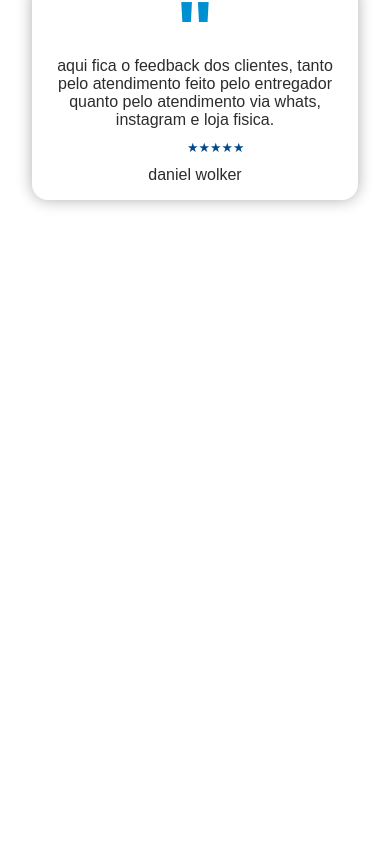
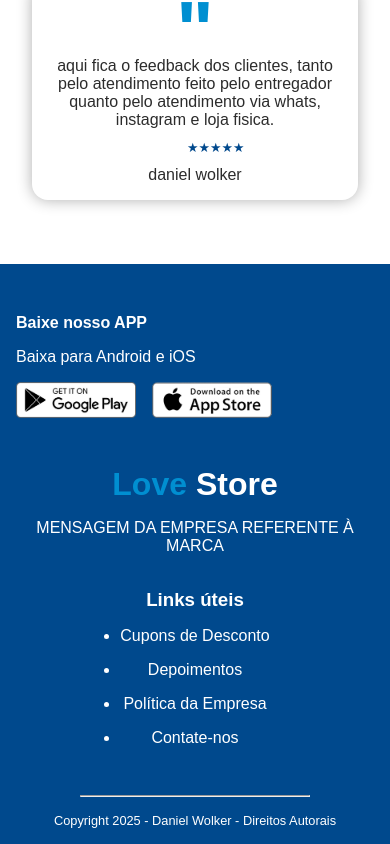
Before and after one commit to danwolker/ecommerce-vite, a React (Vite) app: page / in a window 390 px wide. Shown: the part 7876-8720 px from the top of the page. Before the commit the page ends 8140 px from the top, so only its background shows below. Built offline with nearby package versions, Linux system fonts and the light colour scheme.

Commit message:
Ajustes css e responsivdade +implementação footer

```diff
--- a/src/App.tsx
+++ b/src/App.tsx
@@ -5,6 +5,7 @@ import Header from "./components/Header";
 import ProductsList from "./components/ProductsList";
 import ExclusiveSection from "./components/ExclusiveSection";
 import TestimonialsList from "./components/TestimonialsList";
+import Footer from "./components/Footer";
 
 function App() {
   const [products, setProducts] = useState([]);
@@ -35,6 +36,7 @@ function App() {
         </main>
         <ExclusiveSection />
         <TestimonialsList />
+        <Footer />
       </div>
     </Router>
   );
--- a/src/components/ExclusiveSection.tsx
+++ b/src/components/ExclusiveSection.tsx
@@ -3,7 +3,7 @@ import { FontAwesomeIcon } from "@fortawesome/react-fontawesome";
 import { Link } from "react-router-dom"
 import React from "react";
 
-export default function ExclusiveSection () {
+export default function ExclusiveSection() {
     return <div className="exclusive-section">
         <div className="page-inner-content">
             <div className="content">
--- /dev/null
+++ b/src/components/Footer.tsx
@@ -0,0 +1,51 @@
+import React from 'react';
+import { Link } from "react-router-dom";
+
+export default function Footer() {
+    return (
+        <footer>
+            <div className="pager-inner-content content">
+                <div className="download-option">
+                    <p>Baixe nosso APP</p>
+                    <p>Baixa para Android e iOS</p>
+                    <div>
+                        <img src="/public/images/play-store.png" alt="Play Store download" />
+                        <img src="/public/images/app-store.png" alt="App Store download" />
+                    </div>
+                </div>
+
+                <div className="logo-footer">
+                    <h1 className="logo">
+                        Love <span>Store</span>
+                    </h1>
+                    <p>MENSAGEM DA EMPRESA REFERENTE À MARCA
+                    </p>
+                </div>
+            </div>
+            <div className="links">
+                <h3>Links úteis</h3>
+                <ul>
+                    <li>
+                        <Link to="/">Cupons de Desconto</Link>
+                    </li>
+                    <li>
+                        <Link to="/">Depoimentos</Link>
+                    </li>
+                    <li>
+                        <Link to="/">Política da Empresa</Link>
+                    </li>
+                    <li>
+                        <Link to="/">Contate-nos</Link>
+                    </li>
+                </ul>
+            </div>
+            <div className="page-inner-content">
+                <hr />
+
+                <p className="copyright">
+                    Copyright 2025 - Daniel Wolker - Direitos Autorais
+                </p>
+            </div>
+        </footer>
+    );
+}
--- a/src/components/TestimonialsList.tsx
+++ b/src/components/TestimonialsList.tsx
@@ -1,6 +1,6 @@
 import React from "react";
 
-export default function TestimonialsList (){
+export default function TestimonialsList() {
     return (
         <div className="page-inner-content">
             <div className="testimonials">
--- a/src/index.css
+++ b/src/index.css
@@ -281,7 +281,7 @@ header .Right-side img {
   gap: 0.25rem;
   padding: 0.8rem;
   background-color: var(--primary-color);
-  color:#e9e9e9;
+  color: #e9e9e9;
   border-radius: 8px;
   font-size: 1rem;
   transition: all 0.2s;
@@ -301,7 +301,6 @@ header .Right-side img {
 
 .section-title {
   margin-top: 2rem;
-
 }
 
 .section-title h3 {
@@ -334,14 +333,130 @@ header .Right-side img {
 .exclusive-section .content .left-side {
   display: flex;
   flex-direction: column;
-  gap: 1rem ;
+  gap: 1rem;
 }
 
 .exclusive-section .content .right-side {
   max-width: 500px;
 }
 
-@media(max-width: 800px){
+/* TESTIMONIALS */
+
+.testimonials {
+  display: flex;
+  padding: 4rem 1rem;
+  justify-content: space-evenly;
+}
+
+.testimonial {
+  display: flex;
+  flex-direction: column;
+  align-items: center;
+  justify-content: center;
+  flex-basis: 30%;
+  text-align: center;
+  box-shadow: 0px 0px 15px #afafaf;
+  padding: 1rem;
+  border-radius: 1rem;
+  transition: all 0.2s;
+  gap: 0.7rem;
+}
+
+.testimonial:hover {
+  transform: translateY(-5px);
+}
+
+.testimonial p:first-child {
+  font-weight: bold;
+  font-size: 5rem;
+  color: var(--primary-color);
+  margin-top: 1rem;
+  line-height: 2rem;
+}
+
+/* Start Footer */
+
+footer {
+  background-color: var(--secondary-color);
+  color: #fff;
+}
+
+footer .content {
+  display: flex;
+  padding: 4rem 1rem;
+  gap: 2rem;
+  justify-content: center;
+}
+
+.download-option > * {
+  margin: 1rem 0;
+  text-align: left;
+}
+
+.download-option > p:first-child {
+  font-weight: bold;
+}
+
+.download-option > * {
+  margin: 1rem 0;
+}
+
+.download-option > div {
+  display: flex;
+  gap: 1rem;
+}
+
+.download-option > div img {
+  max-width: 150px;
+}
+
+.copyright {
+  font-size: 0.8rem;
+  text-align: center;
+  padding: 1rem;
+}
+
+
+.logo-footer {
+  text-align: center;
+}
+
+.logo-footer span {
+  color: #fff;
+}
+
+.logo-footer p {
+  max-width: 480px;
+  margin-top: 1rem;
+  margin-inline:auto;
+}
+
+footer .links {
+  text-align: center;
+
+}
+
+footer .links h3 {
+  margin-bottom: 1rem;
+}
+
+footer .links ul {
+  display: inline-block;
+  text-align: left;
+}
+
+footer .links li {
+  margin-bottom: 1rem;
+}
+
+hr {
+  margin-inline: 4rem;
+  margin-top: 2rem;
+}
+
+/* media */
+
+@media (max-width: 800px) {
   .section-title h3 {
     font-size: 1.2rem;
   }
@@ -365,44 +480,30 @@ header .Right-side img {
 
   .testimonials {
     flex-direction: column;
-  gap:1.5rem;
+    gap: 1.5rem;
     max-width: 400px;
     margin-inline: auto;
   }
+
+ footer .content {
+  display: inline;
  }
 
-/* TESTIMONIALS */
-
-.testimonials {
-  display: flex;
-  padding: 4rem 1rem;
-  justify-content: space-evenly;
+ footer .content > div {
+  padding: 1rem;
  }
 
-.testimonial {
-  display: flex;
-  flex-direction:column;
-  align-items: center;
-  justify-content: center;
-  flex-basis: 30%;
+ .download-option > div img {
+  width: 120px;
+ }
+
+ .copyright {
+  font-size: 0.8rem;
+ }
+
+ footer .links ul,
+ footer .links h3 {
   text-align: center;
-  box-shadow: 0px 0px 15px #afafaf;
-  padding: 1rem;
-  border-radius: 1rem;
-  transition: all 0.2s;
-  gap: 0.7rem;
+ }
 
 }
-
-.testimonial:hover {
-  transform: translateY(-5px)
-}
-
-.testimonial p:first-child {
-  font-weight: bold;
-  font-size: 5rem;
-  color: var(--primary-color);
-  margin-top: 1rem;
-  line-height: 2rem;
-
-}
```
Also changed, not shown: src/components/Navbar.tsx (line endings or trailing spaces). Lines whose indentation alone changed are shown as unchanged.
